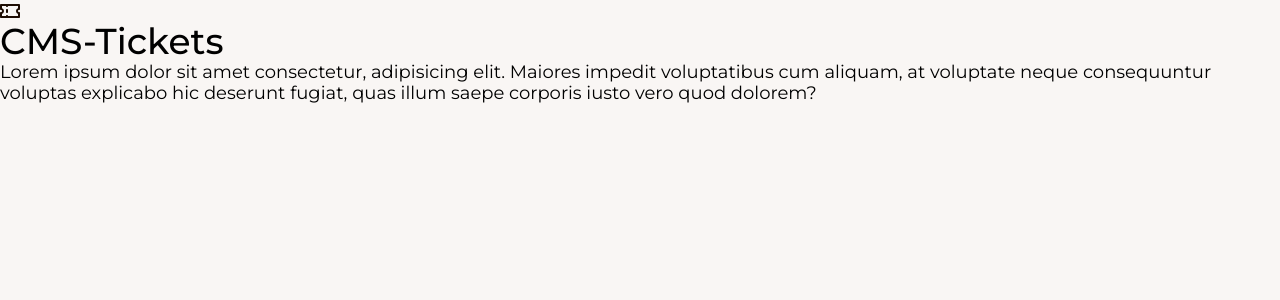
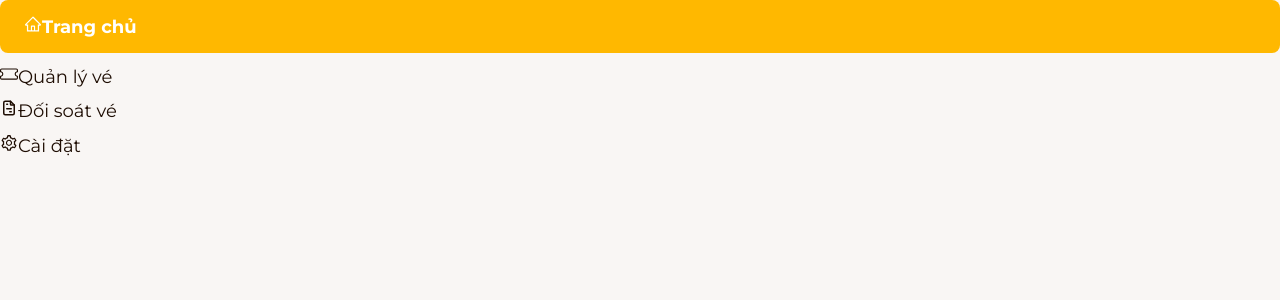
Before and after one commit to Binhbong37/CMSticket, a React (Create React App) app: page / in a window 1280 px wide. Shown: the top 300 px of the page. Built offline with nearby package versions, Linux system fonts and the light colour scheme.

Commit message:
Tạo lại link

```diff
--- a/src/App.tsx
+++ b/src/App.tsx
@@ -1,12 +1,21 @@
-import ticketLogo from './assets/icons/ticket.svg'
+
+import { BrowserRouter, Route, Routes } from 'react-router-dom';
+
+import NavLinks from "./Components/NavLink";
+import NotFound from './pages/NotFound';
 
 function App() {
   return (
-    <div className="App">
-      <img src={ticketLogo} alt="ticket" />
-      <h1>CMS-Tickets</h1>
-      <p>Lorem ipsum dolor sit amet consectetur, adipisicing elit. Maiores impedit voluptatibus cum aliquam, at voluptate neque consequuntur voluptas explicabo hic deserunt fugiat, quas illum saepe corporis iusto vero quod dolorem?</p>
-    </div>
+    <BrowserRouter>
+      <Routes>
+
+        <Route path='/' element={<NavLinks />} />
+
+        <Route path='*' element={<NotFound />} />
+
+      </Routes>
+
+    </BrowserRouter>
   );
 }
 
--- /dev/null
+++ b/src/Components/NavLink.tsx
@@ -0,0 +1,27 @@
+import { NavLink } from 'react-router-dom';
+
+import links from '../utils/link';
+
+const NavLinks = () => {
+  return (
+    <div className="nav-links">
+      {links.map((link) => {
+        const { id, text, path, icon: Icon } = link;
+        return (
+          <NavLink
+            to={path}
+            key={id}
+            className={({ isActive }) =>
+              isActive ? 'nav-link active' : 'nav-link'
+            }
+          >
+            <span className="icon">{< Icon />}</span>
+            {text}
+          </NavLink>
+        );
+      })}
+    </div>
+  );
+};
+
+export default NavLinks;
--- a/src/assets/css/reset.css
+++ b/src/assets/css/reset.css
@@ -24,3 +24,22 @@ html {
 body {
     font-size: 1.8rem;
 }
+
+.nav-links {
+    display: flex;
+    flex-direction: column;
+    gap: 1.2rem;
+}
+
+.nav-link {
+    text-decoration: none;
+    color: #1e0d03;
+}
+
+.active {
+    background-color: #ffb800;
+    font-weight: 700;
+    padding: 1.5rem 1.6rem 1.5rem 2.4rem;
+    border-radius: 8px;
+    color: #fff;
+}
--- /dev/null
+++ b/src/pages/NotFound.tsx
@@ -0,0 +1,8 @@
+
+const NotFound = () => {
+  return (
+    <div>Page NotFound</div>
+  )
+}
+
+export default NotFound
--- /dev/null
+++ b/src/utils/link.ts
@@ -0,0 +1,21 @@
+import { IconType } from "react-icons";
+import { AiOutlineHome } from "react-icons/ai";
+import { AiOutlineSetting } from "react-icons/ai";
+import { BsTicket } from "react-icons/bs";
+import { TbFileInvoice } from "react-icons/tb";
+
+interface Icons {
+  id: number,
+  text:string,
+  path:string,
+  icon: IconType
+}
+
+const links:Icons[] = [
+  { id: 1, text: 'Trang chủ', path: '/', icon: AiOutlineHome },
+  {id:2, text:'Quản lý vé', path:'/quan-ly-ve', icon:BsTicket},
+  {id:3, text:'Đối soát vé', path:'/doi-soat-ve', icon:TbFileInvoice},
+  {id:4, text:'Cài đặt', path:'/cai-dat', icon:AiOutlineSetting},
+];
+
+export default links;
```
Also changed, not shown: src/logo.svg (deleted).
